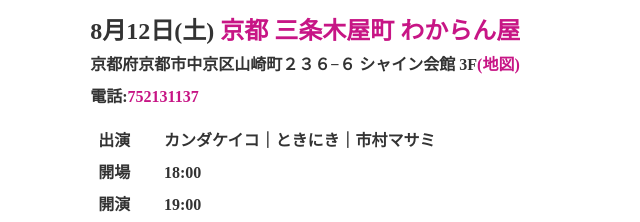
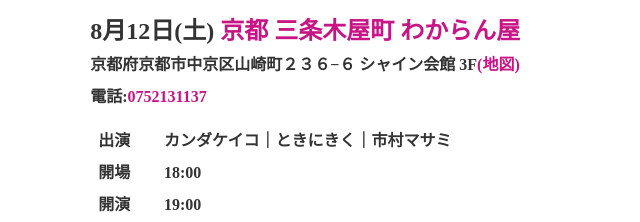
Before and after one commit to bakabo2st/hj, a plain HTML site: page index.html in a window 1280 px wide. Shown: the part 1410-1632 px from the top of the page, 89-729 px from the left. Drawn offline with Linux system fonts and the light colour scheme.

Commit message:
Update index.html

```diff
--- a/index.html
+++ b/index.html
@@ -170,11 +170,11 @@
 	</h3>
 	<p class="address">
 		京都府京都市中京区山崎町２３６−６ シャイン会館 3F<a href="https://goo.gl/maps/ctosaaXB2MZ2vJjC9"  rel="noopener noreferrer" target="_blank">(地図)</a>
-	<br />電話:<a href="tel:752131137" class="tel">752131137</a>
+	<br />電話:<a href="tel:0752131137" class="tel">0752131137</a>
 	</p>
           <dl class="gigDetail">
             <dt class="#">出演</dt>
-            <dd>カンダケイコ｜ときにき｜市村マサミ</dd>
+            <dd>カンダケイコ｜ときにきく｜市村マサミ</dd>
             <dt class="#">開場</dt>
             <dd>18:00</dd>
             <dt class="#">開演</dt>
```
